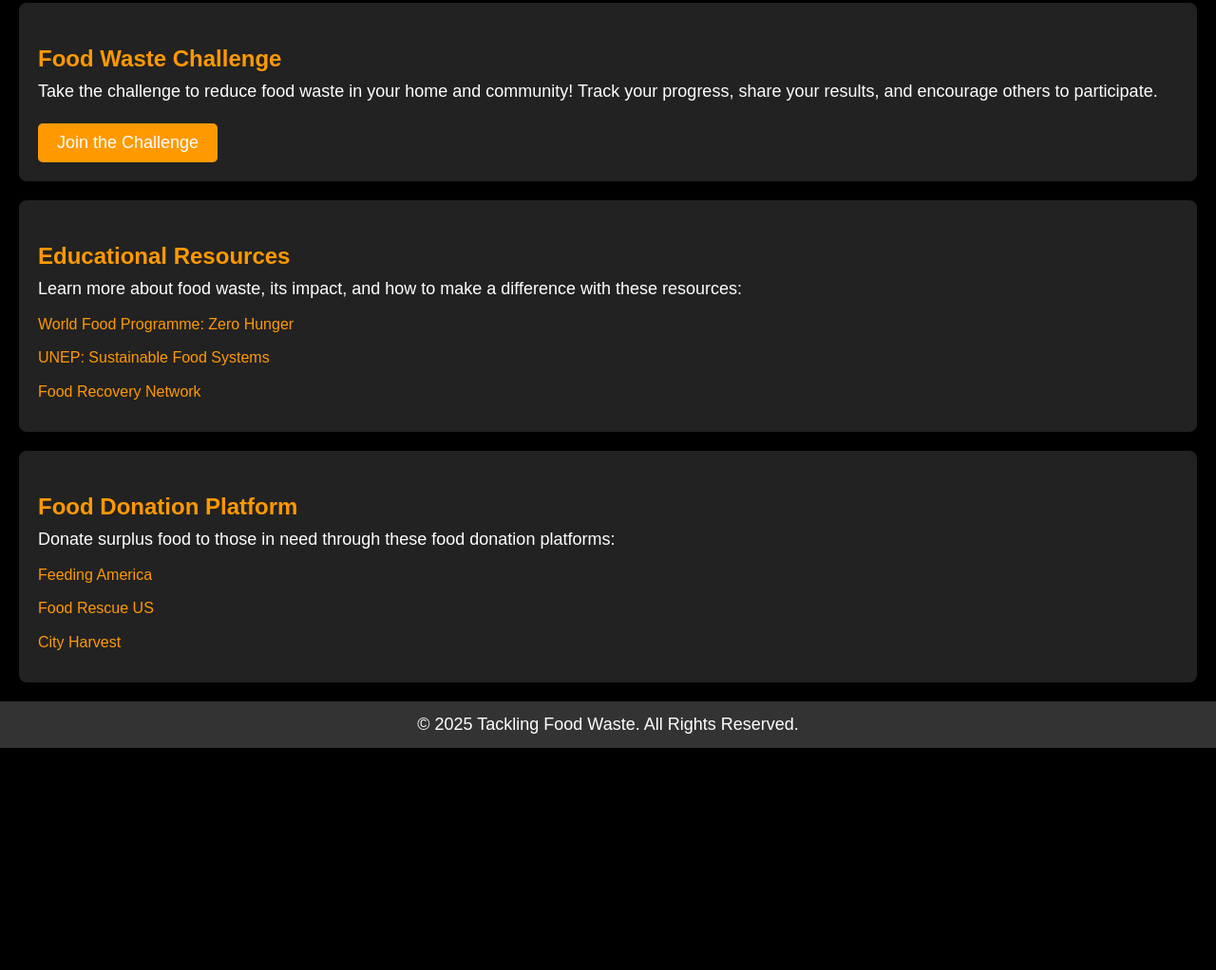
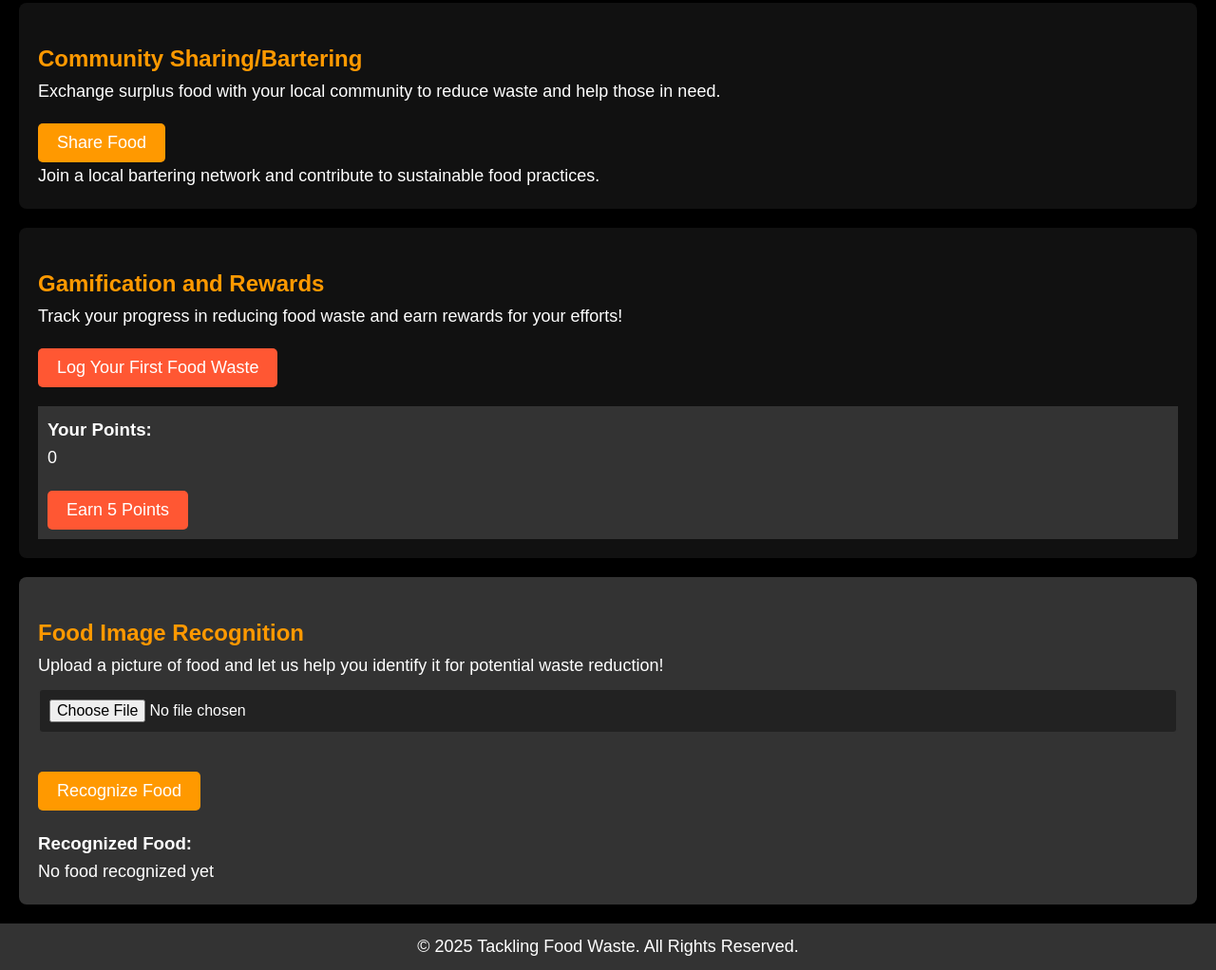
Before and after one commit to Kalandagoat/eggnasdemoapppbl, a plain HTML site: page index.html in a window 1280 px wide. Shown: the part 786-1808 px from the top of the page at 95% size. Before the commit the page ends 1574 px from the top, so only its background shows below. Drawn offline with Linux system fonts and the light colour scheme.

Commit message:
Update index.html

```diff
--- a/index.html
+++ b/index.html
@@ -36,39 +36,45 @@
     </div>
   </section>
 
-  <section id="food-waste-challenge">
-    <h2>Food Waste Challenge</h2>
-    <p>Take the challenge to reduce food waste in your home and community! Track your progress, share your results, and encourage others to participate.</p>
-    <button onclick="alert('Thanks for joining the challenge! Track your food waste and reduce it daily!')">Join the Challenge</button>
+  <!-- New Section: Community Sharing/Bartering -->
+  <section id="community-sharing">
+    <h2>Community Sharing/Bartering</h2>
+    <p>Exchange surplus food with your local community to reduce waste and help those in need.</p>
+    <button onclick="alert('Share or trade your surplus food with others in your community!')">Share Food</button>
+    <p>Join a local bartering network and contribute to sustainable food practices.</p>
   </section>
 
-  <section id="educational-resources">
-    <h2>Educational Resources</h2>
-    <p>Learn more about food waste, its impact, and how to make a difference with these resources:</p>
-    <ul>
-      <li><a href="https://www.wfp.org/zero-hunger" target="_blank">World Food Programme: Zero Hunger</a></li>
-      <li><a href="https://www.unep.org/explore-topics/resource-efficiency/what-we-do/sustainable-lifestyles/food-waste" target="_blank">UNEP: Sustainable Food Systems</a></li>
-      <li><a href="https://www.foodrecoverynetwork.org/" target="_blank">Food Recovery Network</a></li>
-    </ul>
+  <!-- New Section: Gamification and Rewards -->
+  <section id="gamification">
+    <h2>Gamification and Rewards</h2>
+    <p>Track your progress in reducing food waste and earn rewards for your efforts!</p>
+    <button onclick="alert('You have earned 10 points for logging food waste! Keep going!')">Log Your First Food Waste</button>
+    <div id="rewards">
+      <h3>Your Points:</h3>
+      <p id="points">0</p>
+      <button onclick="addPoints()">Earn 5 Points</button>
+    </div>
   </section>
 
-  <section id="food-donation-platform">
-    <h2>Food Donation Platform</h2>
-    <p>Donate surplus food to those in need through these food donation platforms:</p>
-    <ul>
-      <li><a href="https://www.feedingamerica.org/find-your-local-foodbank" target="_blank">Feeding America</a></li>
-      <li><a href="https://www.foodrescue.us/" target="_blank">Food Rescue US</a></li>
-      <li><a href="https://www.cityharvest.org/" target="_blank">City Harvest</a></li>
-    </ul>
+  <!-- New Section: Food Image Recognition -->
+  <section id="food-image-recognition">
+    <h2>Food Image Recognition</h2>
+    <p>Upload a picture of food and let us help you identify it for potential waste reduction!</p>
+    <input type="file" id="food-image" accept="image/*">
+    <button onclick="recognizeFood()">Recognize Food</button>
+    <div id="food-recognition-result">
+      <h3>Recognized Food:</h3>
+      <p id="food-name-recognition">No food recognized yet</p>
+    </div>
   </section>
 
   <footer>
     <p>&copy; 2025 Tackling Food Waste. All Rights Reserved.</p>
   </footer>
 
-  <!-- Zapier Chatbot Embed -->
+  <!-- Updated Zapier Chatbot Embed -->
   <script async type="module" src="https://interfaces.zapier.com/assets/web-components/zapier-interfaces/zapier-interfaces.esm.js"></script>
-  <zapier-interfaces-chatbot-embed is-popup="true" chatbot-id="cm8einjx8003xxmux6xnvc5jk"></zapier-interfaces-chatbot-embed>
+  <zapier-interfaces-chatbot-embed is-popup="false" chatbot-id="cm8einjx8003xxmux6xnvc5jk" height="600px" width="400px"></zapier-interfaces-chatbot-embed>
 
   <script src="script.js"></script>
 </body>
```
